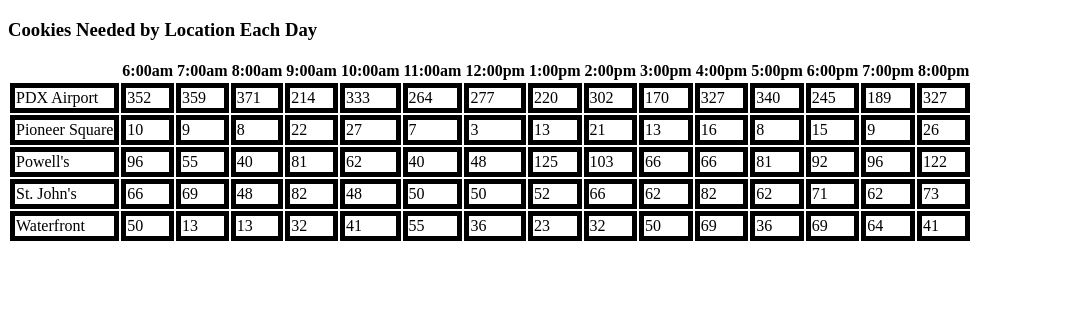
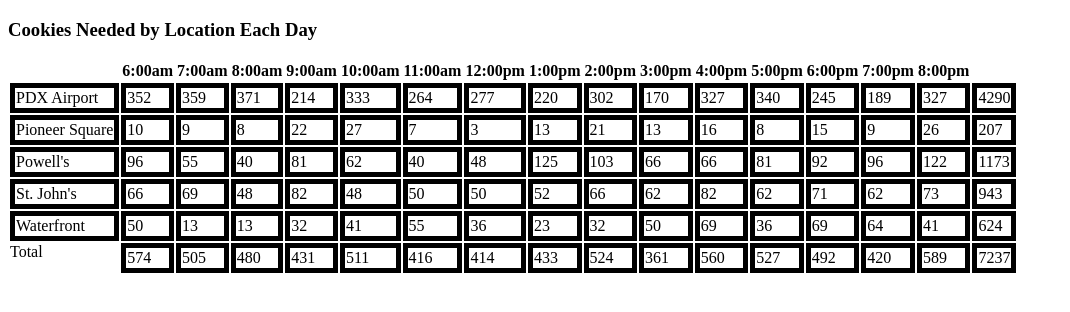
Before and after one commit to jruckersmith1/cookie-stand, a plain HTML site: page index.html in a window 1280 px wide. Shown: the whole page, without its empty margins (0-1070 px from the left). Drawn offline with Linux system fonts and the light colour scheme.

Commit message:
Table with totals

```diff
--- a/salmon-cookie.js
+++ b/salmon-cookie.js
@@ -1,3 +1,5 @@
+var salesByHour = [];
+var storz = [];
 
 function Store ( name, minCust, maxCust, avgCookieSales, id ) {
   this.name = name;
@@ -8,6 +10,11 @@
   this.id = id;
   this.customersPerHour();
   this.addToDom();
+  this.pushArr();
+};
+Store.prototype.pushArr = function () {
+    storz.push(this);
+
 }
 
 Store.prototype.customersPerHour = function () {
@@ -28,16 +35,55 @@
    storeName.innerHTML = this.name;
    newRow.appendChild( storeName );
    displayNum.appendChild( newRow );
+   var count2 = 0;
 
     for (var i = 0; i < this.avgHour.length; i++ ) {
       var item = document.createElement ( 'td' );
     item.innerHTML = this.avgHour[ i ];
     newRow.appendChild( item );
+    count2 += this.avgHour[i];
 }
-}
+  var totalz = document.createElement( 'td' );
+  totalz.innerHTML = count2;
+  newRow.appendChild(totalz);
+  }
+
+function totalTotal() {
+  var count3 = 0;
+  for ( var j = 0; j < 15; j++ ){
+    var count = 0;
+    for ( var i = 0; i < storz.length; i++ ) {
+      count += storz[i].avgHour[j];
+    }
+    salesByHour.push(count);
+    count3 += count;
+  }
+  var row = document.getElementsByTagName( 'tbody' )[0];
+  var newRow = document.createElement( 'tr' );
+  newRow.setAttribute( 'id', 'total');
+  newRow.innerText = 'Total';
+  row.appendChild(newRow);
+
+  for( i = 0; i < 15; i++ ) {
+    var list = document.getElementById( 'total' );
+    var newList = document.createElement( 'td' );
+    newList.innerText = salesByHour[i];
+    list.appendChild(newList);
+  }
+    var list = document.getElementById( 'total' );
+    var newList = document.createElement( 'td' );
+  newList.innerText = count3;
+  list.appendChild(newList);
+
+  }
+
 
 var pdxAirport = new Store( 'PDX Airport', 23, 65, 6.3, 'pdxAirport' );
 var pioneerSquare = new Store( 'Pioneer Square', 3, 24, 1.2, 'pioneerSquare' );
 var powells = new Store( 'Powell\'s', 11, 38, 3.7, 'powells' );
 var stJohns = new Store( 'St. John\'s', 20, 38, 2.3, 'stJohns' );
 var waterfront = new Store( 'Waterfront', 2, 16, 4.6, 'waterfront');
+
+totalTotal();
+console.log(storz);
+console.log(salesByHour);
--- a/style.css
+++ b/style.css
@@ -1,3 +1,7 @@
-td {
+td, tr {
     border: 5px solid black;
 }
+
+.total {
+    border: 5px solid black;
+}
```
